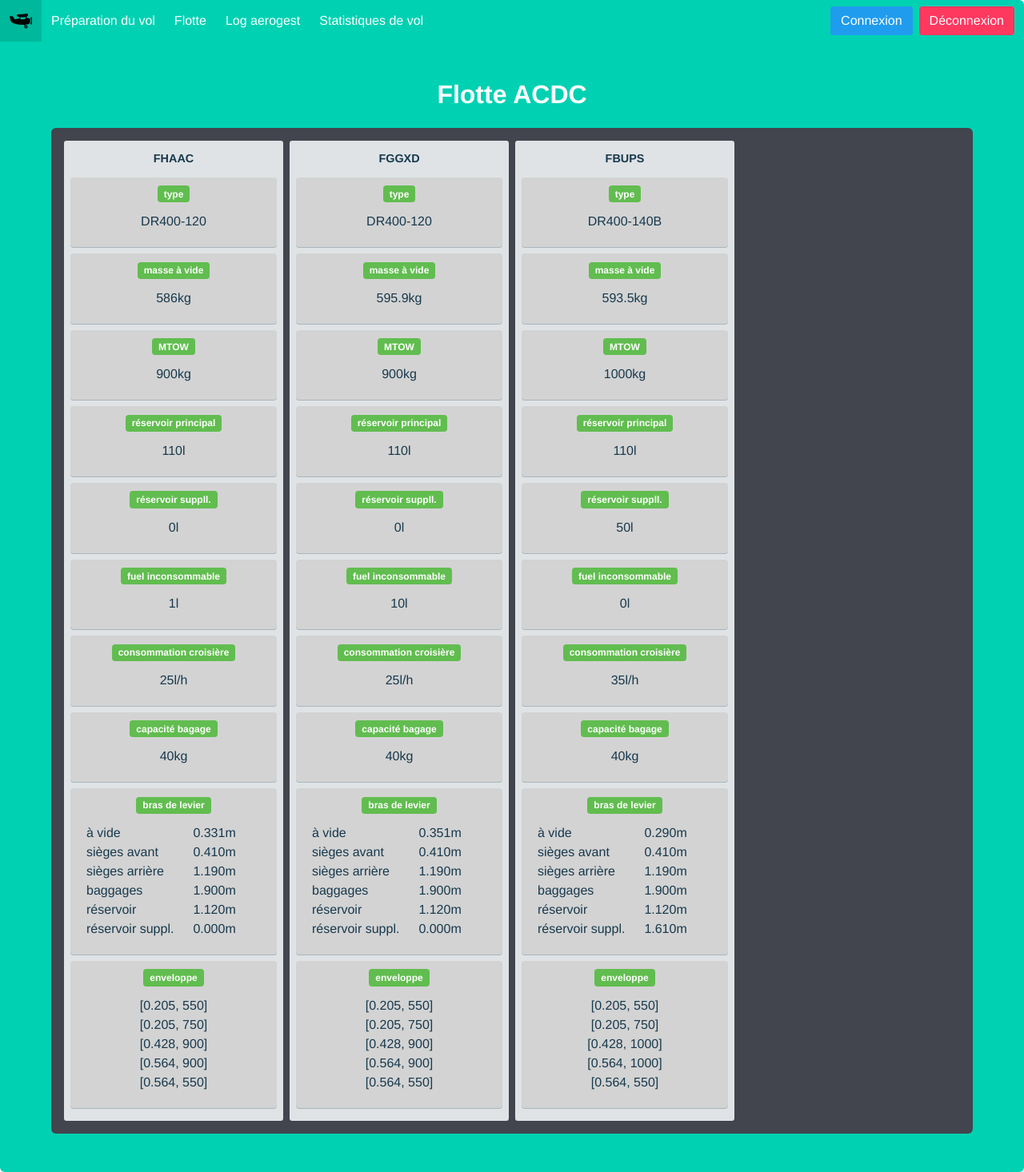
After one commit to mgcarre/centrage-aero, a Flask app: page /fleet in a window 1280 px wide. The commit adds this page. Shown: the whole page at 80% size. Run offline with Flask 2, Linux system fonts and the light colour scheme.

Commit message:
Fleet added as cards. WOW !

```diff
--- a/prepavol/main.py
+++ b/prepavol/main.py
@@ -1,4 +1,5 @@
 import os
+import json
 import logging
 import urllib
 from datetime import datetime, timezone
@@ -90,6 +91,10 @@ def profile():
         "profile.html", name=session["username"], dataframe=logbook.to_html(index=None)
     )
 
+@main.route("/fleet")
+def fleet():
+    planes = json.loads(json.dumps(WeightBalance._planes))
+    return render_template("fleet.html", data=planes)
 
 @main.route("/stats")
 def stats():
--- /dev/null
+++ b/prepavol/static/fleet.css
@@ -0,0 +1,173 @@
+
+section {
+  background-color: #42444e;
+  border-radius: 6px;
+}
+
+/* card layout */
+
+/* general styles */
+
+body {
+  font-family: 'Helvetica Neue',Arial,Helvetica,sans-serif;
+}
+
+ul li {
+  list-style-type: none;
+}
+
+.arms {
+  border: 0;
+}
+.arms td {
+  text-align: right;
+  padding: 0px 12px 0px 12px;
+}
+
+.wrapper {
+  padding: 1rem;
+}
+
+/* column styles */
+
+.column__list {
+  display: grid;
+  grid-template-columns: repeat(auto-fill, minmax(220px, 1fr));
+  grid-gap: 0.5rem;
+  align-items: start;
+
+  /* uncomment these lines if you want to have the standard Trello behavior instead of the column wrapping */
+
+  /*   grid-auto-flow: column;
+    grid-auto-columns: minmax(260px, 1fr); */
+}
+
+.column__item {
+  border-radius: 0.2rem;
+  background-color: #dfe3e6;
+  padding: 0.5rem;
+}
+
+.column__title--wrapper {
+  display: grid;
+  grid-template-columns: repeat(1, 1fr);
+  padding: 0.25rem;
+  align-items: center;
+}
+
+.column__title--wrapper h2 {
+  color: #17394d;
+  font-weight: 700;
+  font-size: 0.9rem;
+}
+
+.column__title--wrapper i {
+  text-align: right;
+  color: #798d99;
+}
+
+.column__item--cta {
+  padding: 0.25rem;
+  display: flex;
+  color: #798d99;
+}
+
+.column__item--cta i {
+  margin-right: 0.25rem;
+}
+
+/* card styles */
+
+.card__list {
+  display: grid;
+  grid-template-rows: auto;
+  grid-gap: 0.5rem;
+  margin: 0.5rem 0;
+}
+
+.card__item {
+  background-color: lightgray;
+  border-radius: 0.25rem;
+  box-shadow: 0 1px 0 rgba(9, 45, 66, 0.25);
+  padding: 0.5rem;
+}
+
+.card__tag {
+  font-size: 0.75rem;
+  padding: 0.1rem 0.5rem;
+  border-radius: 0.25rem;
+  font-weight: 700;
+  color: white;
+  margin-bottom: 0.75rem;
+  display: inline-block;
+}
+
+.card__image {
+  width: 100%;
+  margin-bottom: 0.25rem;
+}
+
+/* sticker colors */
+
+.card__tag--design {
+  background-color: #61bd4f;
+}
+
+.card__tag--browser {
+  background-color: #c377e0;
+}
+
+.card__tag--mobile {
+  background-color: #f2d600;
+}
+
+.card__tag--high {
+  background-color: #eb5a46;
+}
+
+.card__tag--low {
+  background-color: #00c2e0;
+}
+
+.card__title {
+  color: #17394d;
+  margin-bottom: 0.75rem;
+}
+
+/* card actions */
+
+.card__actions {
+  display: flex;
+  align-items: center;
+}
+
+.card__actions--wrapper i {
+  color: #798d99;
+  margin-right: 0.5rem;
+}
+
+.card__actions--text {
+  color: #798d99;
+  font-size: 0.8rem;
+  margin-left: -0.25rem;
+  margin-right: 0.5rem;
+}
+
+.card__avatars {
+  display: flex;
+  flex: 1;
+  justify-content: flex-end;
+}
+
+.card__avatars--item {
+  margin-left: 0.25rem;
+  width: 28px;
+  height: 28px;
+}
+
+.avatar__image {
+  border-radius: 50%;
+  width: 100%;
+  height: 100%;
+  object-fit: cover;
+}
--- a/prepavol/templates/base.html
+++ b/prepavol/templates/base.html
@@ -56,6 +56,9 @@
               <a href="{{ url_for('main.prepflight') }}" class="navbar-item">
                 Préparation du vol
               </a>
+              <a href="{{ url_for('main.fleet') }}" class="navbar-item">
+                Flotte
+              </a>
               <a href="{{ url_for('main.profile') }}" class="navbar-item">
                 Log aerogest
               </a>
--- /dev/null
+++ b/prepavol/templates/fleet.html
@@ -0,0 +1,154 @@
+{% extends "base.html" %} {% block title %}Login{% endblock %} {% block head %}
+{{ super() }}
+
+<link rel="stylesheet" href="{{url_for('static', filename='fleet.css')}}" />
+
+{% endblock %} {% block content %}
+
+<h3 class="title">Flotte ACDC</h3>
+
+{% with messages = get_flashed_messages() %} {% if messages %}
+<div class="gridbox">
+  <div class="notification is-danger">
+    {{ messages[0] }}
+  </div>
+</div>
+{% endif %} {% endwith %}
+
+<section class="wrapper">
+    <ul class="column__list">
+        {% for callsign in data %}
+
+        <li class="column__item">
+        <div class="column__title--wrapper">
+            <h2>{{ callsign }}</h2>
+        </div>
+
+        <ul class="card__list">
+            <li class="card__item">
+            <span class="card__tag card__tag--design">
+                type
+            </span>
+            <h6 class="card__title">
+                {{ data[callsign]['planetype'] }}
+            </h6>
+            </li>
+            <li class="card__item">
+            <span class="card__tag card__tag--design">
+                masse à vide
+            </span>
+            <h6 class="card__title">
+                {{ data[callsign]['bew']}}kg
+            </h6>
+            </li>
+            <li class="card__item">
+            <span class="card__tag card__tag--design">
+                MTOW
+            </span>
+            <h6 class="card__title">
+                {{ data[callsign]['mtow'] }}kg
+            </h6>
+            </li>
+            <li class="card__item">
+            <span class="card__tag card__tag--design">
+                réservoir principal
+            </span>
+            <h6 class="card__title">
+                {{ data[callsign]['maxfuel'] }}l
+            </h6>
+            </li>
+            <li class="card__item">
+            <span class="card__tag card__tag--design">
+                réservoir suppll.
+            </span>
+            <h6 class="card__title">
+                {{ data[callsign]['maxauxfuel'] }}l
+            </h6>
+            </li>
+            <li class="card__item">
+            <span class="card__tag card__tag--design">
+                fuel inconsommable
+            </span>
+            <h6 class="card__title">
+                {{ data[callsign]['unusfuel'] }}l
+            </h6>
+            </li>
+            <li class="card__item">
+            <span class="card__tag card__tag--design">
+                consommation croisière
+            </span>
+            <h6 class="card__title">
+                {{ data[callsign]['fuelrate'] }}l/h
+            </h6>
+            </li>
+            <li class="card__item">
+            <span class="card__tag card__tag--design">
+                capacité bagage
+            </span>
+            <h6 class="card__title">
+                {{ data[callsign]['bagmax'] }}kg
+            </h6>
+            </li>
+            <li class="card__item">
+            <span class="card__tag card__tag--design">
+                bras de levier
+            </span>
+            <h6 class="card__title">
+                <table class="arms">
+                    <tr>
+                        <td> à vide </td>
+                        <td>
+                            {{ '%0.3f'|format(data[callsign]['arms']['bew']) }}m
+                        </td>
+                    </tr>
+                    <tr>
+                        <td> sièges avant </td>
+                        <td>
+                            {{ '%0.3f'|format(data[callsign]['arms']['front']) }}m
+                        </td>
+                    </tr>
+                    <tr>
+                        <td> sièges arrière </td>
+                        <td>
+                            {{ '%0.3f'|format(data[callsign]['arms']['rear']) }}m
+                        </td>
+                    </tr>
+                    <tr>
+                        <td> baggages </td>
+                        <td>
+                            {{ '%0.3f'|format(data[callsign]['arms']['baggage']) }}m
+                        </td>
+                    </tr>
+                    <tr>
+                        <td> réservoir </td>
+                        <td>
+                            {{ '%0.3f'|format(data[callsign]['arms']['fuel']) }}m
+                        </td>
+                    </tr>
+                    <tr>
+                        <td> réservoir suppl. </td>
+                        <td>
+                            {{ '%0.3f'|format(data[callsign]['arms']['auxfuel']) }}m
+                        </td>
+                    </tr>
+                </table>
+            </h6>
+            </li>
+            <li class="card__item">
+            <span class="card__tag card__tag--design">
+                enveloppe
+            </span>
+            <h6 class="card__title">
+                {% for array in data[callsign]['envelope'] %}
+                    <li> {{ array }} </li>
+                {% endfor %}
+            </h6>
+            </li>
+        </ul>
+        </li>
+
+        {% endfor %}
+    </ul>
+</section>
+
+{% endblock %}
```
Also changed, not shown: prepavol/static/form.css (+0 -15 lines).
